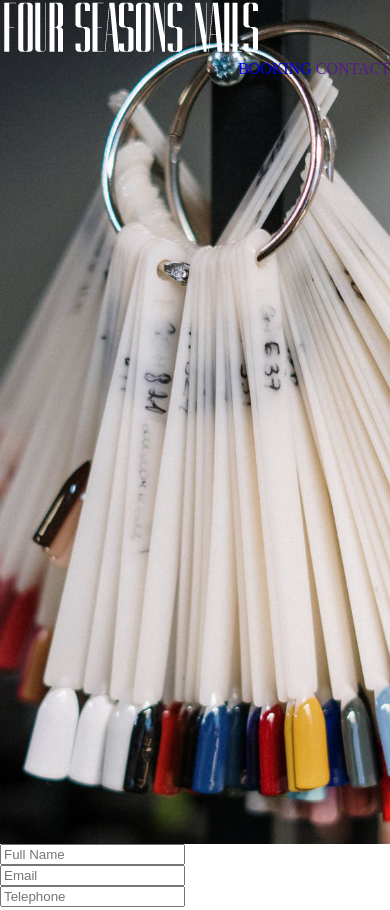
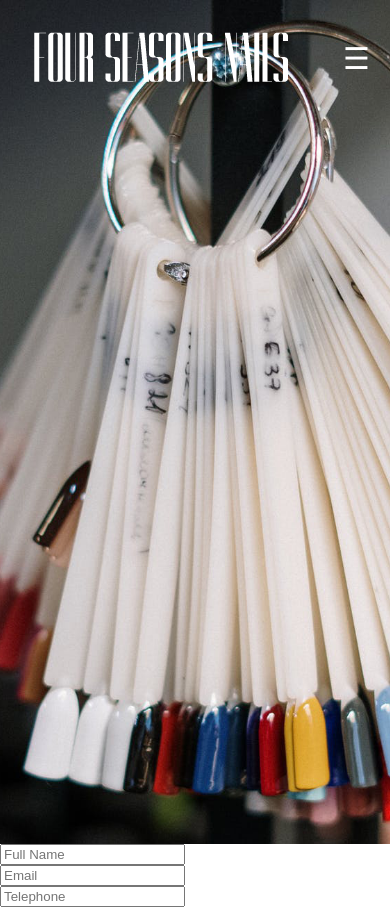
Before and after one commit to DanZ98/Four-Seasons-Nails-Chicago, a plain HTML site: page index.html in a window 390 px wide. Shown: the top 910 px of the page. Drawn offline with Linux system fonts and the light colour scheme.

Commit message:
Implementing navbar and logo

```diff
--- a/assets/css/styles.css
+++ b/assets/css/styles.css
@@ -1,3 +1,5 @@
+@import url('https://fonts.googleapis.com/css2?family=Raleway:wght@600&display=swap');
+
 html {
     -webkit-box-sizing: border-box;
     -moz-box-sizing: border-box;
@@ -17,11 +19,8 @@ html {
     clear: both;
     height: 0;
   }
-  .clearfix { display: inline-block; }
-  /* start commented backslash hack \*/
-  * html .clearfix { height: 1%; }
-  .clearfix { display: block; }
-  /* close commented backslash hack */
+  * html .clearfix             { zoom: 1; } /* IE6 */
+  *:first-child+html .clearfix { zoom: 1; } /* IE7 */
 
 header{
   background: url(../img/home-page-background-3.jpg) no-repeat center center;
@@ -35,20 +34,55 @@ html {
 
 header .logo{
   float: left;
-    max-width: 300px;
-    width: 100%;
-    height: auto;
+  margin: 30px 0 0 30px;
 }
 
-  nav ul{
+.logo:hover{
+  transition: 0.3s;
+  opacity: .7;
+  cursor: pointer;
+}
+
+nav .nav-links{
   float: right;
+  margin: 50px 0 0 30px;
 }
 
 nav ul li{
   display: inline-block;
   text-decoration: none;
+  padding: 0 20px;
 }
 
-  nav ul li a{
+nav ul li a:link, nav ul li a:visited{
   text-decoration: none;
+  color: #fff;
+  font-family: 'Raleway', sans-serif;
 }
+
+nav ul li a:hover, nav ul li a:active{
+  color: #f0515f;
+  transition: 0.3s;
+  cursor: pointer;
+}
+
+nav ul li.dropdown-link{
+  display: none;
+}
+
+@media only screen and (max-width: 768px){
+  nav ul li{
+    display: none;
+  }
+
+  nav .nav-links{
+    margin-left: 0;
+  }
+
+  nav ul li.dropdown-link{
+    display: block;
+    position: relative;
+    bottom: 6px;
+    font-size: 30px;
+  }
+}
--- a/index.html
+++ b/index.html
@@ -15,17 +15,23 @@
 <body>
     <div id="wrapper">
         <header>
-            <div id="navigation">
-                <div class="logo">
-                    <img src="assets/img/four-seasons-nails-logo.png" alt="Four Seasons Nails">
+            <nav>
+                <div class="clearfix">
+                    <div class="logo">
+                        <img src="assets/img/four-seasons-nails-logo.png" alt="Four Seasons Nails">
+                    </div>
+                    <div class="nav-links">
+                        <ul>
+                            <li><a href="#" target="_blank">BOOKING</a></li>
+                            <li><a href="#" target="_blank">CONTACT</a></li>
+                            <li class="dropdown-link"><a onclick="toggleDropdown()" href="#" target="_blank">☰</a></li>
+                        </ul>
+                    </div>
+
+
                 </div>
-                <nav>
-                    <ul>
-                        <li><a href="#">BOOKING</a></li>
-                        <li><a href="">CONTACT</a></li>
-                    </ul>
-                </nav>
-            </div>
+
+            </nav>
         </header>
         <main>
             <form action="assets/php/contact.php" method="POST">
```
Lines whose indentation alone changed are shown as unchanged.
